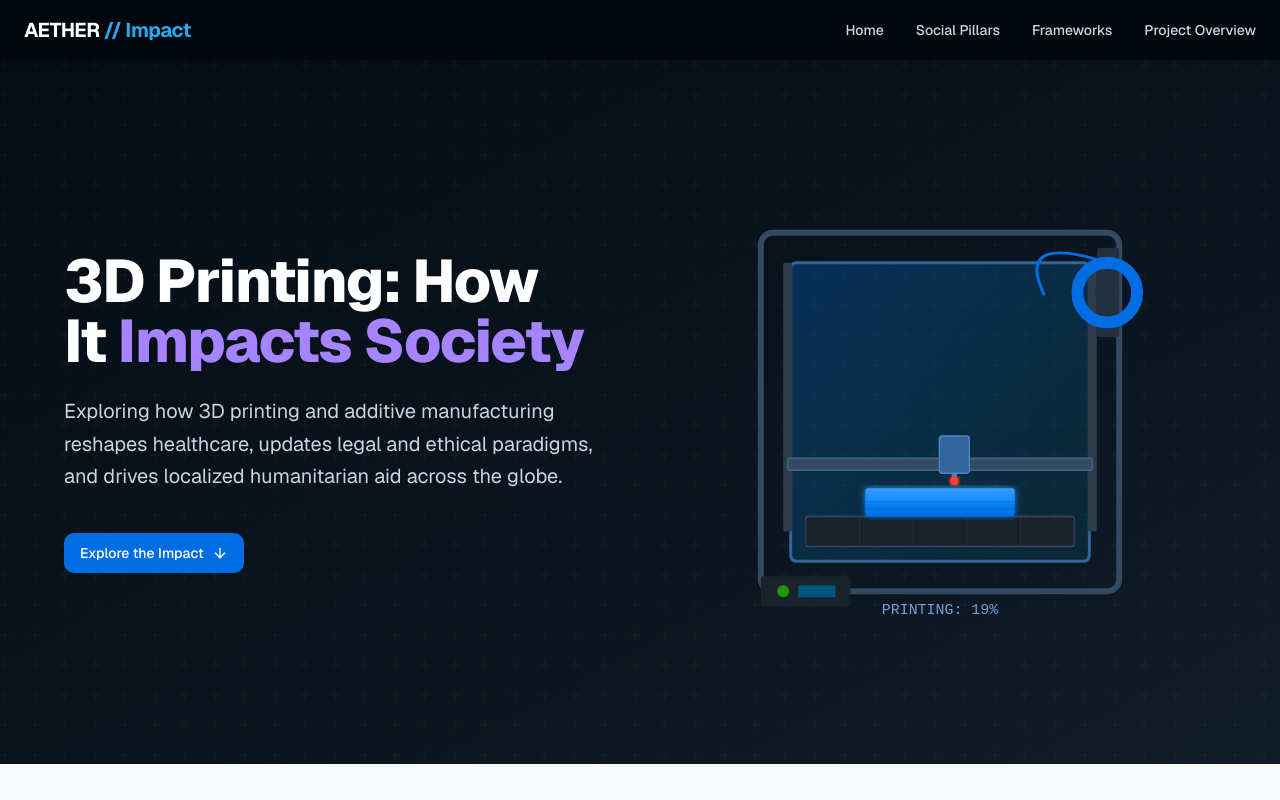
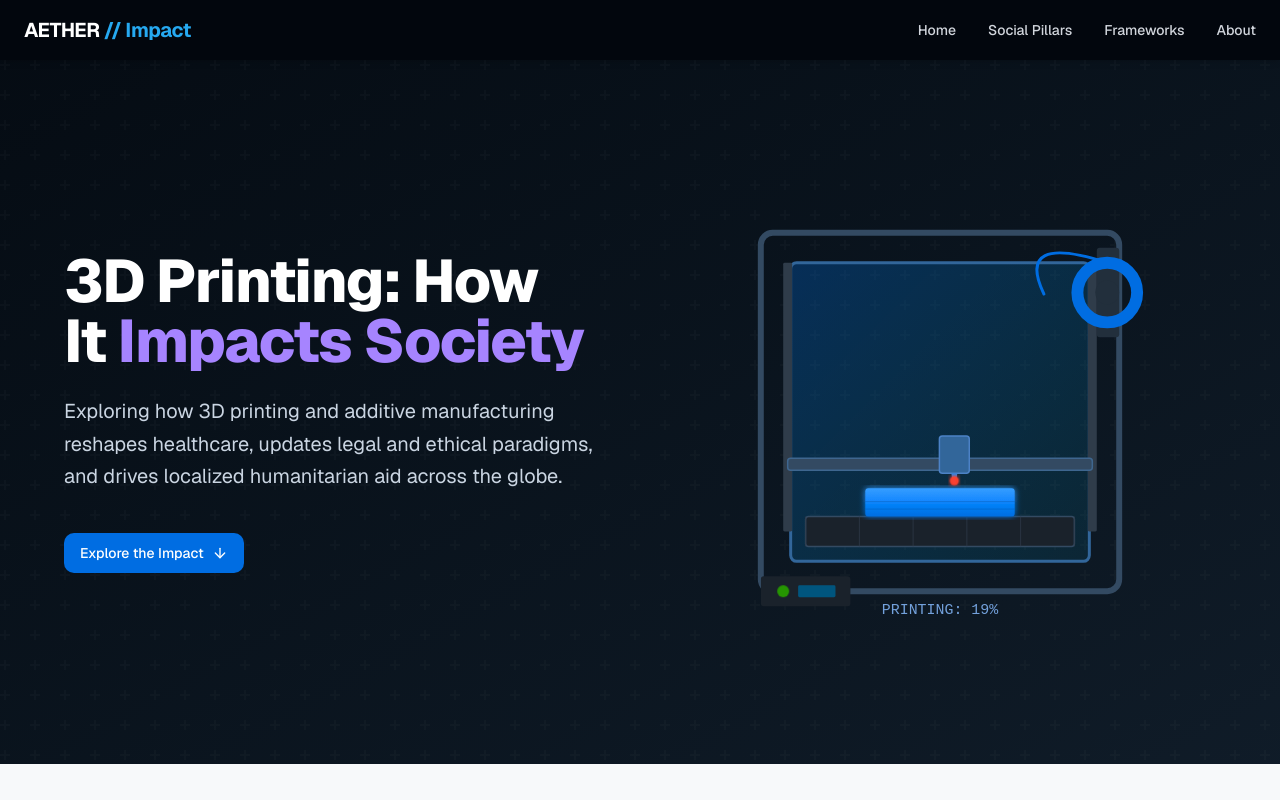
Before and after one commit to akarshmiloam0307-cpu/v0-3d-printing-for-social-impact, a Next.js app: page / in a window 1280 px wide. Shown: the top 800 px of the page. Built offline with nearby package versions, Linux system fonts and the light colour scheme.

Commit message:
feat: rename "Project Overview" to "About"\n\nShorten navigation label for cleaner UI.

```diff
--- a/components/navbar.tsx
+++ b/components/navbar.tsx
@@ -9,7 +9,7 @@ const navLinks = [
   { href: "#home", label: "Home" },
   { href: "#impacts", label: "Social Pillars" },
   { href: "#frameworks", label: "Frameworks" },
-  { href: "#about", label: "Project Overview" },
+  { href: "#about", label: "About" },
 ]
 
 export function Navbar() {
```
